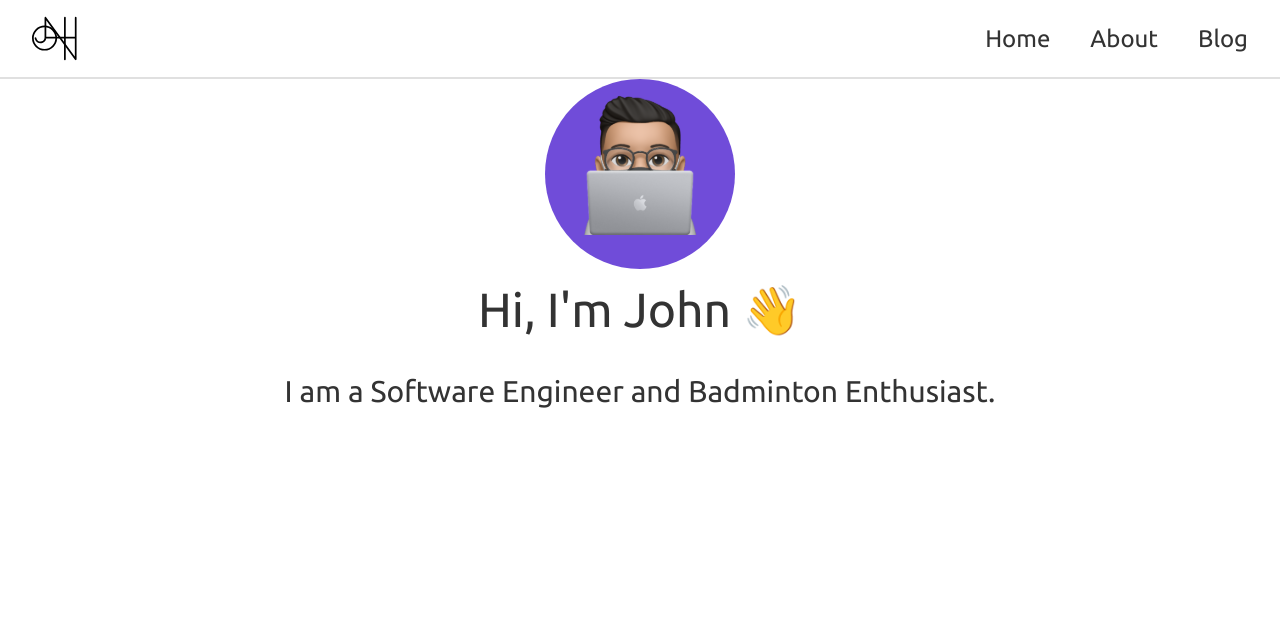
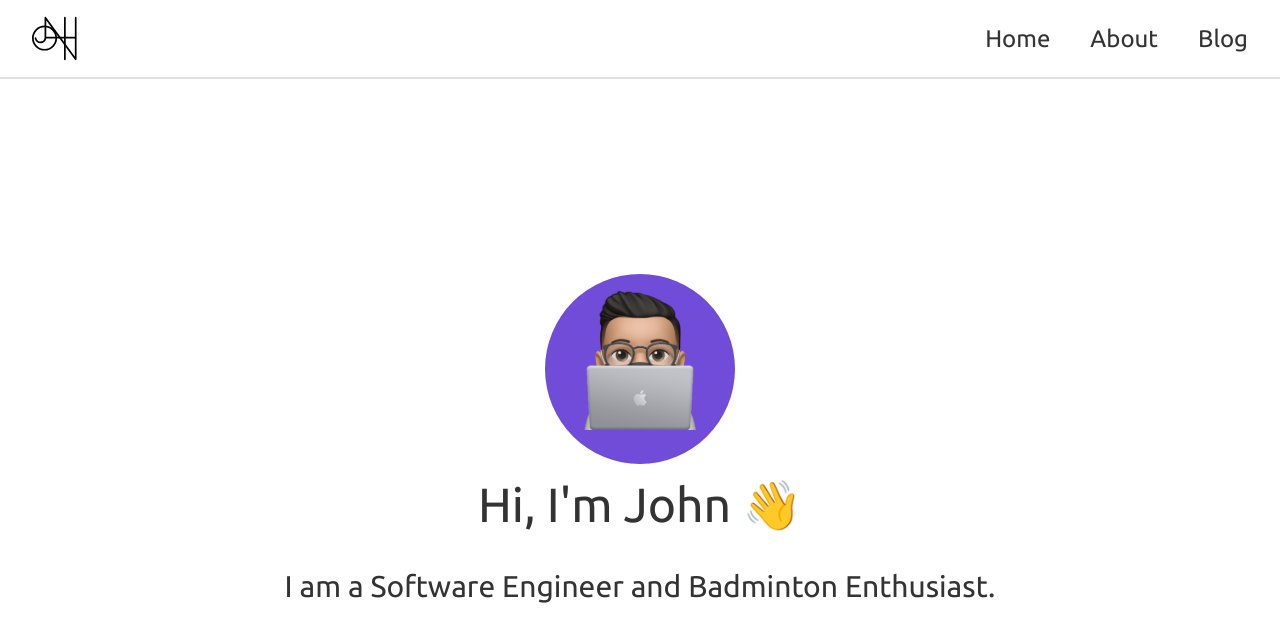
Before and after one commit to john-nhoj/johncheng, a Next.js app: page / in a window 1280 px wide. Shown: the top 642 px of the page. Built offline with nearby package versions, Linux system fonts and the light colour scheme.

Commit message:
Use fixed height for the intro section

```diff
--- a/src/components/Introduction/Introduction.tsx
+++ b/src/components/Introduction/Introduction.tsx
@@ -4,13 +4,13 @@ import Image from 'next/image';
 
 const Introduction = () => {
   return (
-    <div
+    <section
       className={classNames(
         'flex',
         'flex-col',
-        'min-h-full',
         'justify-center',
-        'items-center'
+        'items-center',
+        'hero-banner'
       )}
     >
       <Image
@@ -45,7 +45,12 @@ const Introduction = () => {
       >
         I am a Software Engineer and Badminton Enthusiast.
       </div>
-    </div>
+      <style jsx={true}>{`
+        .hero-banner {
+          min-height: calc(100vh - 5rem);
+        }
+      `}</style>
+    </section>
   );
 };
 
```
